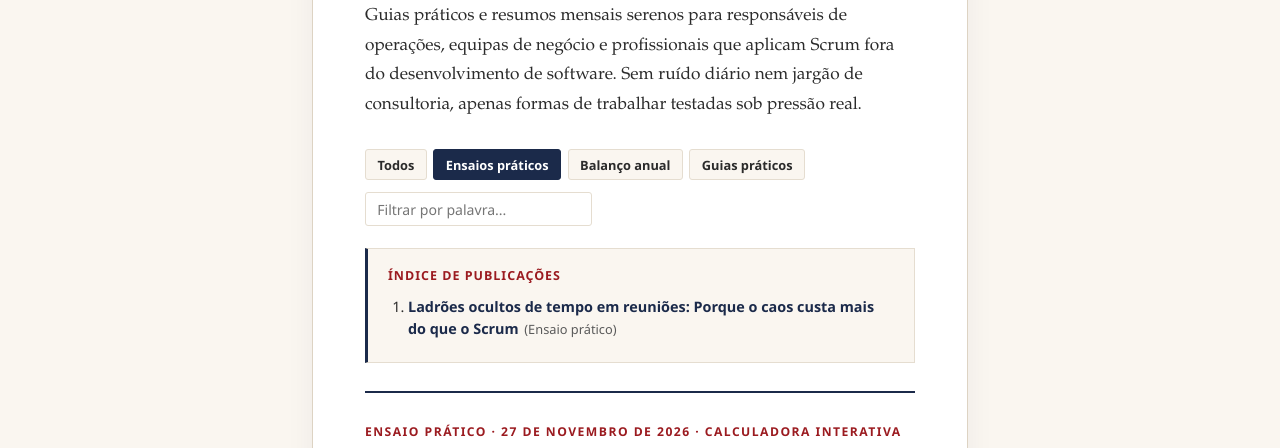
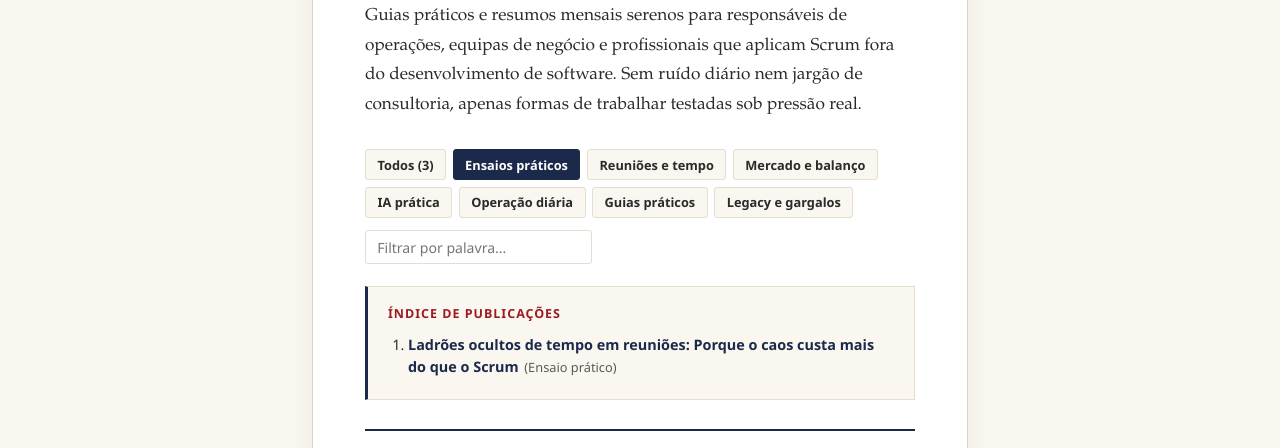
Before and after one commit to lusoluc/carloslucas-books, a plain HTML site: page pt/news/index.html in a window 1280 px wide. Both pictures are taken after a click on the button "Ensaios práticos". Shown: the part 281-729 px from the top of the page. Drawn offline with Linux system fonts and the light colour scheme.

Commit message:
Support multi-label data-category tags and dynamic 10-category filter in news hubs

```diff
--- a/pt/news/index.html
+++ b/pt/news/index.html
@@ -301,12 +301,7 @@
         </p>
 
         <div class="news-controls" id="news-controls">
-          <div class="cat-pills" role="group" aria-label="Category filter">
-            <button type="button" class="cat-btn" data-cat="all" aria-pressed="true">Todos</button>
-            <button type="button" class="cat-btn" data-cat="essay" aria-pressed="false">Ensaios práticos</button>
-            <button type="button" class="cat-btn" data-cat="review" aria-pressed="false">Balanço anual</button>
-            <button type="button" class="cat-btn" data-cat="blueprint" aria-pressed="false">Guias práticos</button>
-          </div>
+          <div class="cat-pills" id="cat-pills" role="group" aria-label="Category filter"></div>
           <input type="search" class="news-search-input" id="news-search" aria-label="Filtrar por palavra..." placeholder="Filtrar por palavra...">
         </div>
 
@@ -320,7 +315,7 @@
             <span>Nenhum artigo corresponde ao filtro.</span>
             <button type="button" class="cat-btn" id="news-reset-btn">Repor filtro</button>
           </div>
-          <article class="news-entry" data-category="essay">
+          <article class="news-entry" data-category="essay meetings">
             <span class="news-entry-meta">Ensaio prático · 27 de novembro de 2026 · Calculadora interativa</span>
             <h2>
               <a href="/pt/news/ladroes-ocultos-tempo-reunioes/">Ladrões ocultos de tempo em reuniões: Porque o caos custa mais do que o Scrum</a>
@@ -331,7 +326,7 @@
             <a href="/pt/news/ladroes-ocultos-tempo-reunioes/" class="news-entry-link">Abrir calculadora e ensaio</a>
           </article>
 
-          <article class="news-entry" data-category="review">
+          <article class="news-entry" data-category="review ai operations">
             <span class="news-entry-meta">Balanço anual · 27 de novembro de 2026 · 10 min de leitura</span>
             <h2>
               <a href="/pt/news/scrum-balanco-anual-2026/">Balanço de Scrum 2026: Menos peso em TI, mais procura noutras áreas</a>
@@ -342,7 +337,7 @@
             <a href="/pt/news/scrum-balanco-anual-2026/" class="news-entry-link">Ler o balanço anual 2026</a>
           </article>
 
-          <article class="news-entry" data-category="blueprint">
+          <article class="news-entry" data-category="blueprint operations legacy">
             <span class="news-entry-meta">Guia prático · 26 de novembro de 2026 · 12 min de leitura</span>
             <h2>
               <a href="/pt/news/scrum-30-pessoas-sistemas-legacy/">Scrum com 30 pessoas, 12 sistemas legacy e urgências diárias</a>
@@ -397,6 +392,7 @@
     (function () {
       'use strict';
       var PER_PAGE = 2;
+      var CAT_LABELS = {"blueprint": "Guias práticos", "essay": "Ensaios práticos", "review": "Mercado e balanço", "meetings": "Reuniões e tempo", "leadership": "Liderança e papéis", "operations": "Operação diária", "legacy": "Legacy e gargalos", "ai": "IA prática", "metrics": "Métricas reais", "cases": "Casos setoriais"};
       var entries = Array.prototype.slice.call(document.querySelectorAll(".news-ledger .news-entry"));
       var tocList = document.getElementById("news-toc-list");
       var pagNav = document.getElementById("news-pagination");
@@ -405,22 +401,59 @@
       var searchInput = document.getElementById("news-search");
       var emptyBox = document.getElementById("news-empty");
       var resetBtn = document.getElementById("news-reset-btn");
-      var catBtns = Array.prototype.slice.call(document.querySelectorAll(".cat-btn[data-cat]"));
-      if (!entries.length || !tocList || !pagNav) return;
+      var catWrap = document.getElementById("cat-pills");
+      if (!entries.length || !tocList || !pagNav || !catWrap) return;
 
       var activeCat = "all";
       var query = "";
       var params = new URLSearchParams(window.location.search);
       var currentPage = Math.max(1, parseInt(params.get("page"), 10) || 1);
 
+      var seenCats = [];
       entries.forEach(function (entry, idx) {
         entry.id = "article-" + (idx + 1);
+        var raw = (entry.getAttribute("data-category") || "").trim().split(/\s+/);
+        raw.forEach(function (c) {
+          if (c && seenCats.indexOf(c) === -1) seenCats.push(c);
+        });
       });
+
+      function buildCatButtons() {
+        catWrap.innerHTML = "";
+        var allBtn = document.createElement("button");
+        allBtn.type = "button";
+        allBtn.className = "cat-btn";
+        allBtn.setAttribute("data-cat", "all");
+        allBtn.setAttribute("aria-pressed", activeCat === "all" ? "true" : "false");
+        allBtn.textContent = "Todos (" + entries.length + ")";
+        catWrap.appendChild(allBtn);
+
+        seenCats.forEach(function (c) {
+          var btn = document.createElement("button");
+          btn.type = "button";
+          btn.className = "cat-btn";
+          btn.setAttribute("data-cat", c);
+          btn.setAttribute("aria-pressed", activeCat === c ? "true" : "false");
+          btn.textContent = CAT_LABELS[c] || (c.charAt(0).toUpperCase() + c.slice(1));
+          catWrap.appendChild(btn);
+        });
+
+        Array.prototype.slice.call(catWrap.querySelectorAll(".cat-btn")).forEach(function (btn) {
+          btn.addEventListener("click", function () {
+            activeCat = btn.getAttribute("data-cat");
+            Array.prototype.slice.call(catWrap.querySelectorAll(".cat-btn")).forEach(function (b) {
+              b.setAttribute("aria-pressed", b === btn ? "true" : "false");
+            });
+            render(1, true);
+          });
+        });
+      }
 
       function getMatches() {
         var q = query.trim().toLowerCase();
         return entries.filter(function (entry) {
-          var catOk = activeCat === "all" || entry.getAttribute("data-category") === activeCat;
+          var cats = (entry.getAttribute("data-category") || "").trim().split(/\s+/);
+          var catOk = activeCat === "all" || cats.indexOf(activeCat) !== -1;
           var txtOk = !q || entry.textContent.toLowerCase().indexOf(q) !== -1;
           return catOk && txtOk;
         });
@@ -447,7 +480,6 @@
 
         emptyBox.classList.toggle("is-visible", matches.length === 0);
 
-        // Rebuild TOC for matched items
         tocList.innerHTML = "";
         matches.forEach(function (entry, mIdx) {
           var link = entry.querySelector("h2 a");
@@ -512,14 +544,6 @@
         }
       }
 
-      catBtns.forEach(function (btn) {
-        btn.addEventListener("click", function () {
-          activeCat = btn.getAttribute("data-cat");
-          catBtns.forEach(function (b) { b.setAttribute("aria-pressed", b === btn ? "true" : "false"); });
-          render(1, true);
-        });
-      });
-
       if (searchInput) {
         searchInput.addEventListener("input", function () {
           query = searchInput.value;
@@ -532,11 +556,12 @@
           activeCat = "all";
           query = "";
           if (searchInput) searchInput.value = "";
-          catBtns.forEach(function (b) { b.setAttribute("aria-pressed", b.getAttribute("data-cat") === "all" ? "true" : "false"); });
+          buildCatButtons();
           render(1, true);
         });
       }
 
+      buildCatButtons();
       render(currentPage, false);
     })();
   </script>
```
Also changed, not shown: de/news/index.html (+47 -22 lines), es/news/index.html (+47 -22 lines), news/index.html (+47 -22 lines).
